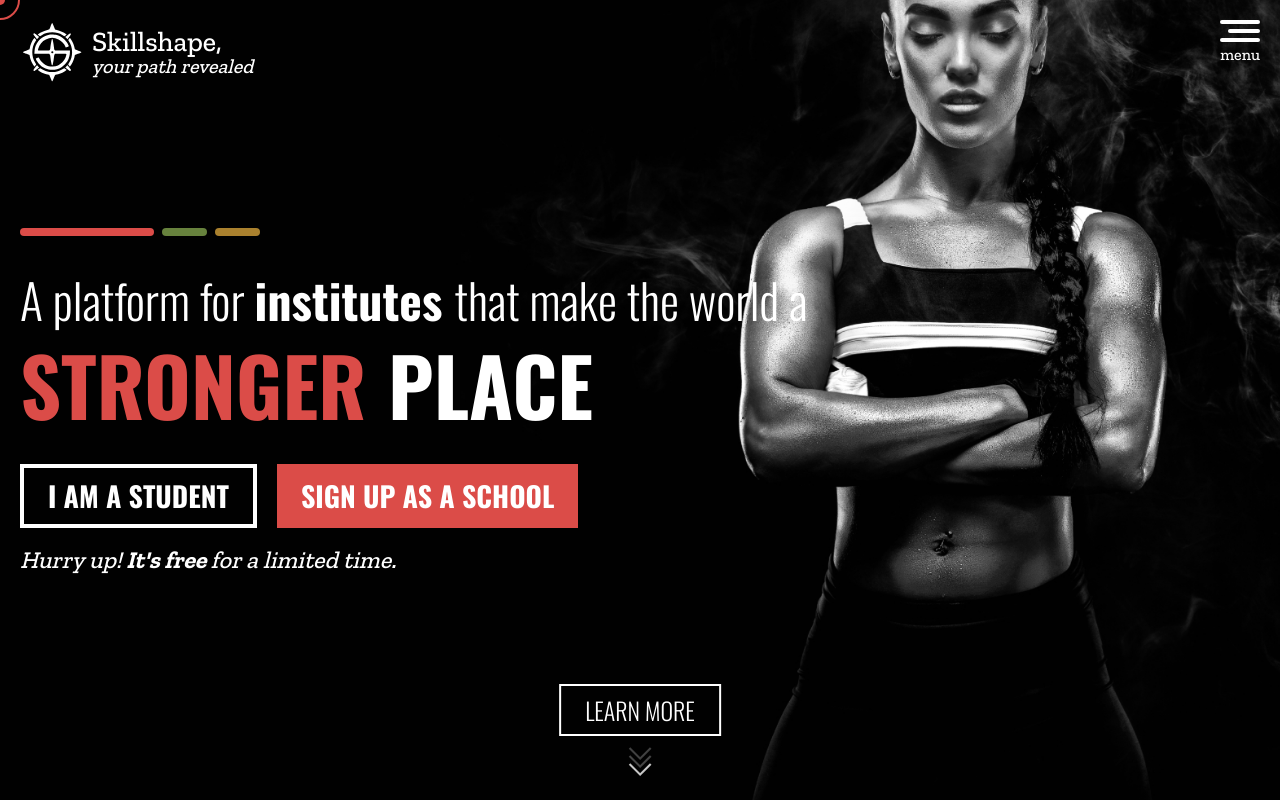
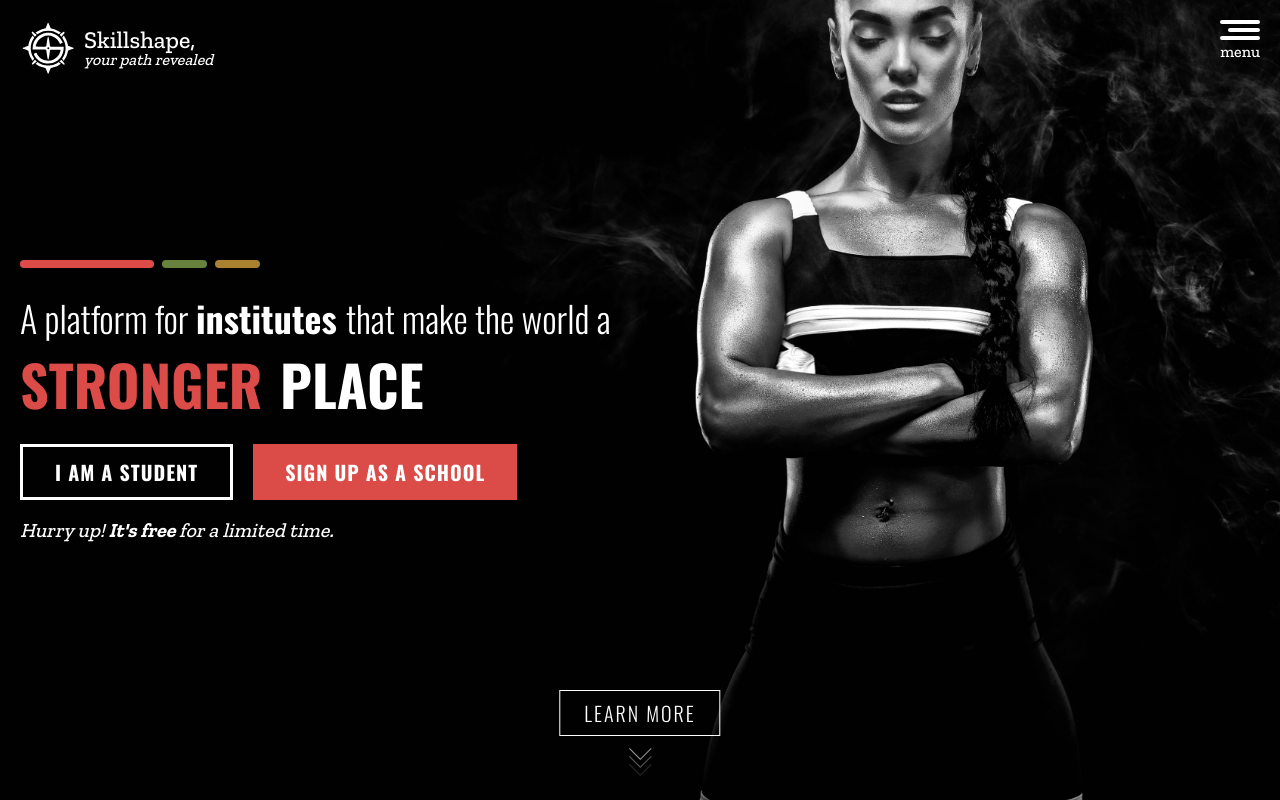
Before and after one commit to inderpreetsingh/ss-frontend, a Gatsby site: page / in a window 1280 px wide. Built offline with nearby package versions, Linux system fonts and the light colour scheme; Gatsby itself is replaced by a stand-in of ours.

Commit message:
All required changes

```diff
--- a/src/components/Parallax.js
+++ b/src/components/Parallax.js
@@ -54,7 +54,7 @@ class Parallax extends React.Component {
         clientX: mouseX,
         clientY: mouseY,
       } = e;
-      const amplitude = 2; // If change this, change also styles for ".parallax" .
+      const amplitude = 1; // If change this, change also styles for ".parallax" .
       const stepX = centerX / amplitude;
       const stepY = centerY / amplitude;
       bg.style.transform = `translate(${-1 * (((mouseX - centerX) / stepX) + amplitude)}vw, ${-1 * (((mouseY - centerY) / stepY) + amplitude)}vh)`;
--- a/src/components/header.js
+++ b/src/components/header.js
@@ -9,8 +9,8 @@ const Header = () => (
     <div className="logo-block">
       <Logo />
       <div>
-        <h3>{ HEADER.LOGO[0] }</h3>
-        <h5>{ HEADER.LOGO[1] }</h5>
+        <h4>{ HEADER.LOGO[0] }</h4>
+        <h6>{ HEADER.LOGO[1] }</h6>
       </div>
     </div>
     <div className="menu">
--- a/src/components/layout.js
+++ b/src/components/layout.js
@@ -3,7 +3,6 @@ import PropTypes from 'prop-types';
 import { StaticQuery, graphql } from 'gatsby';
 
 import Header from './header';
-import CustomCursor from './CustomCursor';
 
 const Layout = ({ children }) => (
   <StaticQuery
@@ -17,12 +16,12 @@ const Layout = ({ children }) => (
       }
     `}
     render={data => (
-      <CustomCursor>
+      <>
         <Header siteTitle={data.site.siteMetadata.title} />
         <div>
           <main>{children}</main>
         </div>
-      </CustomCursor>
+      </>
     )}
   />
 );
--- a/src/pages/index.js
+++ b/src/pages/index.js
@@ -31,42 +31,51 @@ const themes = {
   },
 };
 
-// TODO: Custom cursor.
-// TODO: It would be better to use Redux or Context API for current theme.
-
 class IndexPage extends React.Component {
   constructor(props) {
     super(props);
 
     this.state = {
-      counter: 0,
+      currentTheme: 0,
     };
+
+    this.counter = null;
 
     this.count = this.count.bind(this);
   }
 
   componentDidMount() {
-    setInterval(this.count, 6000);
+    this.counter = setInterval(this.count, 10000);
   }
 
   componentWillUnmount() {
-    clearInterval(this.count);
+    clearInterval(this.counter);
   }
 
   count() {
     this.setState(state => ({
-      counter: state.counter + 1,
+      currentTheme: (state.currentTheme + 1) % 3,
     }));
   }
 
+  changeTheme(currentTheme) {
+    this.setState({
+      currentTheme,
+    });
+
+    // To prevent automatic theme change after user click.
+    clearInterval(this.counter);
+    this.counter = setInterval(this.count, 10000);
+  }
+
   render() {
-    const { counter } = this.state;
-    const themeId = counter % 3;
-    const theme = themes[themeId];
+    const { currentTheme } = this.state;
+    const theme = themes[currentTheme];
 
     return (
       <Layout>
         <SEO title="Skillshape Landing Page" />
+        <section className="main-screen">
           <StaticQuery
             query={graphql`
             query {
@@ -102,10 +111,19 @@ class IndexPage extends React.Component {
             )}
           />
           <div className="main-text">
-          <div className="lines">
-            <span className={`red ${themeId === 0 && 'active'}`} />
-            <span className={`green ${themeId === 1 && 'active'}`} />
-            <span className={`yellow ${themeId === 2 && 'active'}`} />
+            <div className="lines disable-animations">
+              <span
+                className={`red ${currentTheme === 0 && 'active'}`}
+                onClick={() => this.changeTheme(0)}
+              />
+              <span
+                className={`green ${currentTheme === 1 && 'active'}`}
+                onClick={() => this.changeTheme(1)}
+              />
+              <span
+                className={`yellow ${currentTheme === 2 && 'active'}`}
+                onClick={() => this.changeTheme(2)}
+              />
             </div>
             <div className="hero-text">
               <h2>
@@ -116,7 +134,7 @@ class IndexPage extends React.Component {
               <div>
                 {
                 Object.keys(themes).map(i => (
-                  <Fade when={themeId === +i}>
+                  <Fade when={currentTheme === +i}>
                     <h1>
                       <span className={themes[i].color}>
                         {themes[i].text.make}
@@ -130,21 +148,21 @@ class IndexPage extends React.Component {
             </div>
             <div className={`buttons-wrapper ${theme.color}`}>
               <button className="plain-btn">
-              <h3>{ MAIN.BTN_STUDENT }</h3>
+                <h5>{ MAIN.BTN_STUDENT }</h5>
               </button>
               <button className="color-btn">
-              <h3>{ MAIN.BTN_SCHOOL }</h3>
+                <h5>{ MAIN.BTN_SCHOOL }</h5>
               </button>
             </div>
-          <h4>
+            <h5 className="hurry-up">
               { MAIN.HURRY_UP[0] }
               <span>{ MAIN.HURRY_UP[1] }</span>
               { MAIN.HURRY_UP[2] }
-          </h4>
+            </h5>
           </div>
           <div className="learn-more-block">
             <button className={theme.color}>
-            <h4>{ MAIN.BTN_LEARN_MORE }</h4>
+              <h5>{ MAIN.BTN_LEARN_MORE }</h5>
             </button>
             <div className="arrows">
               <span />
@@ -152,6 +170,7 @@ class IndexPage extends React.Component {
               <span />
             </div>
           </div>
+        </section>
       </Layout>
     );
   }
--- a/src/styles/main.scss
+++ b/src/styles/main.scss
@@ -1,7 +1,7 @@
 @import url('https://fonts.googleapis.com/css?family=Oswald:300,500,700|Zilla+Slab:300,300i,500,700');
 
 $red: #db4c48;
-$darken-red: #9b433f;
+$darken-red: #872727;
 
 $blue: #318dc1;
 $darken-blue: #235e81;
@@ -37,14 +37,9 @@ html {
   line-height: 1rem;
 }
 
-body {
-  // Temporary fix.
-  overflow: hidden;
-}
-
 button, a {
   border: none;
-  cursor: none;
+  cursor: pointer;
   transition: background-color 0.3s;
 
   &:focus, &:active {
@@ -65,13 +60,13 @@ h3, h4, h5, h6, p {
 }
 
 h1 {
-  font-size: 5rem;
-  line-height: 5rem;
+  font-size: 3.5rem;
+  line-height: 3.5rem;
 }
 
 h2 {
-  font-size: 3rem;
-  line-height: 3rem;
+  font-size: 2.25rem;
+  line-height: 2.25rem;
 }
 
 h3 {
@@ -108,29 +103,30 @@ h6, p {
     align-items: center;
 
     svg {
-      width: 4rem;
-      height: 4rem;
+      width: 3.5rem;
+      height: 3.5rem;
       margin-right: 0.5rem;
     }
 
-    h3 {
+    h4 {
       font-weight: $medium;
     }
 
-    h5 {
+    h6 {
       font-weight: $thin;
       font-style: italic;
     }
   }
 
   .menu {
+    cursor: pointer;
     span {
       width: 100%;
-      height: 4px;
+      height: 0.25rem;
       background: #fff;
-      margin-bottom: 5px;
+      margin-bottom: 0.25rem;
       display: block;
-      border-radius: 2px;
+      border-radius: 0.125rem;
 
       &:nth-child(2) {
         width: 80%;
@@ -138,20 +134,20 @@ h6, p {
       }
     }
   }
+}
 
-  p {
-    font-size: 12px;
-    @media (min-width: 425px) {
-      font-size: initial;
-    }
-  }
-}
+.main-screen {
+  width: 100vw;
+  height: 100vh;
+  min-height: 360px; // To prevent overlapping on small screens.
+  position: relative;
+  background: #000;
 
   .bg-container {
     position: relative;
-  width: 100vw;
-  height: 100vh;
     overflow: hidden;
+    width: 100%;
+    height: 100%;
 
     .react-reveal {
       position: absolute;
@@ -162,14 +158,14 @@ h6, p {
       overflow: hidden;
 
       .parallax {
-      transition: 0.12s;
-      min-height: 104vh; // 100 + 2 * amplitude
-      min-width: 104vw;  // 100 + 2 * amplitude
-      transform: translate(-2vw, -2vh);   // ( -amplitude, -amplitude )
+        transition: 0.2s;
+        min-height: 102%; // 100 + 2 * amplitude
+        min-width: 102%; // 100 + 2 * amplitude
+        transform: translate(-1%, -1%); // ( -amplitude, -amplitude )
+        display: flex;
 
         .gatsby-image-wrapper {
-        min-height: 110vh;
-        min-width: 110vw;
+          flex-grow: 1;
         }
       }
     }
@@ -185,40 +181,38 @@ h6, p {
     .lines {
       display: flex;
       width: 15rem;
-    margin-bottom: 2.5rem;
+      margin-bottom: 2rem;
 
       span {
+        cursor: pointer;
         display: block;
         height: 0.5rem;
         border-radius: 0.25rem;
         margin-right: 0.5rem;
+        transition: flex-grow 10s;
         flex-grow: 1;
-      transition: 1s;
-
-      &.active {
-        flex-grow: 3;
-      }
 
         &.red {
           background: $darken-red;
-
-        &.active {
-          background: $red;
-        }
         }
 
         &.green {
           background: $darken-green;
-
-        &.active {
-          background: $green;
-        }
         }
 
         &.yellow {
           background: $darken-yellow;
+        }
 
         &.active {
+          flex-grow: 3;
+          &.red {
+            background: $red;
+          }
+          &.green {
+            background: $green;
+          }
+          &.yellow {
             background: $yellow;
           }
         }
@@ -230,19 +224,11 @@ h6, p {
     }
 
     .hero-text {
-    margin-bottom: 2.5rem;
+      margin-bottom: 2rem;
 
       h2 {
         font-weight: $thin;
         margin-bottom: 1.25rem;
-
-      max-width: 300px;
-      @media (min-width: 425px) {
-        max-width: 400px;
-      }
-      @media (min-width: 768px) {
-        max-width: none;
-      }
 
         span {
           font-weight: $bold;
@@ -251,12 +237,14 @@ h6, p {
 
       h1 {
         text-transform: uppercase;
+
         &:nth-last-child(1) {
-        margin-left: 23rem
+          margin-left: 16.25rem
         }
 
         span {
           position: absolute;
+
           &.red {
             color: $red;
           }
@@ -280,11 +268,13 @@ h6, p {
         margin-right: 1.25rem;
         text-transform: uppercase;
         font-weight: bold;
-      padding: 0 1.5rem;
-      height: 4rem;
+        padding: 0 2rem;
+        height: 3.5rem;
+        transition: 0.3s;
 
-      h3 {
+        h5 {
           font-family: 'Oswald', sans-serif;
+          letter-spacing: 1px;
         }
 
         &:nth-last-child(1) {
@@ -294,7 +284,11 @@ h6, p {
 
       .plain-btn {
         background: transparent;
-      border: 0.25rem solid #fff;
+        border: 0.2rem solid #fff;
+        &:hover {
+          color: #000;
+          background: #fff;
+        }
       }
 
       .color-btn {
@@ -308,49 +302,42 @@ h6, p {
           bottom: 0;
           right: 0;
           left: 0;
-        border: 0.25rem solid transparent;
+          border: 0.2rem solid transparent;
           transition: border 0.3s;
-      }
-
-      &:hover:after {
-        border: 0.25rem solid #fff;
         }
       }
 
       &.red {
         .color-btn {
           background: $red;
+          &:hover {
+            background: $darken-red;
           }
-
-      .plain-btn:hover {
-        background: $red;
         }
       }
 
       &.green {
         .color-btn {
           background: $green;
+          &:hover {
+            background: $darken-green;
           }
-
-      .plain-btn:hover {
-        background: $green;
         }
       }
 
       &.yellow {
         .color-btn {
           background: $yellow;
+          &:hover {
+            background: $darken-yellow;
           }
-
-      .plain-btn:hover {
-        background: $yellow;
         }
       }
 
     }
 
 
-  h4 {
+    h5.hurry-up {
       font-weight: $medium;
       font-style: italic;
 
@@ -368,27 +355,22 @@ h6, p {
 
     button {
       background: transparent;
-    border: 0.125rem solid #fff;
+      border: 0.1rem solid #fff;
       color: #fff;
       padding: 0.75rem 1.5rem;
       margin-bottom: 0.5rem;
+      transition: 0.3s;
 
-    h4 {
+      h5 {
         font-family: 'Oswald', sans-serif;
         font-weight: $thin;
         text-transform: uppercase;
+        letter-spacing: 2px;
       }
 
       &:hover {
-      &.red {
-        background: $red;
-      }
-      &.green {
-        background: $green;
-      }
-      &.yellow {
-        background: $yellow;
-      }
+        color: #000;
+        background: #fff;
       }
     }
 
@@ -405,22 +387,22 @@ h6, p {
         height: 1rem;
         display: block;
         position: absolute;
-      border-right: 0.125rem solid #fff;
-      border-bottom: 0.125rem solid #fff;
+        border-right: 0.1rem solid #fff;
+        border-bottom: 0.1rem solid #fff;
         transform: rotate(45deg) translate(-50%, -50%);
-      animation: flash 1s infinite;
+        animation: flash 1.85s infinite;
         @keyframes flash {
           0% {
-          opacity: .25
+            opacity: .15
           }
           40% {
-          opacity: 1
+            opacity: .65
           }
           80% {
-          opacity: .25
+            opacity: .15
           }
           100% {
-          opacity: .25
+            opacity: .15
           }
         }
 
@@ -441,6 +423,7 @@ h6, p {
       }
     }
   }
+}
 
 .custom-cursor {
   cursor: none;
@@ -449,10 +432,9 @@ h6, p {
   height: 10px;
   left: -5px;
   top: -5px;
-  //margin: -5px;
   z-index: 999;
   border-radius: 50%;
-  position: absolute;
+  position: fixed; // To prevent body overflow
 
   background: $red;
   animation: bg-color-change 18s infinite;
@@ -482,7 +464,7 @@ h6, p {
 .cursor-following-circle {
   cursor: none;
   pointer-events: none;
-  position: absolute;
+  position: fixed; // To prevent body overflow
   width: 40px;
   height: 40px;
   top: -20px;
```
Lines whose indentation alone changed are shown as unchanged.
